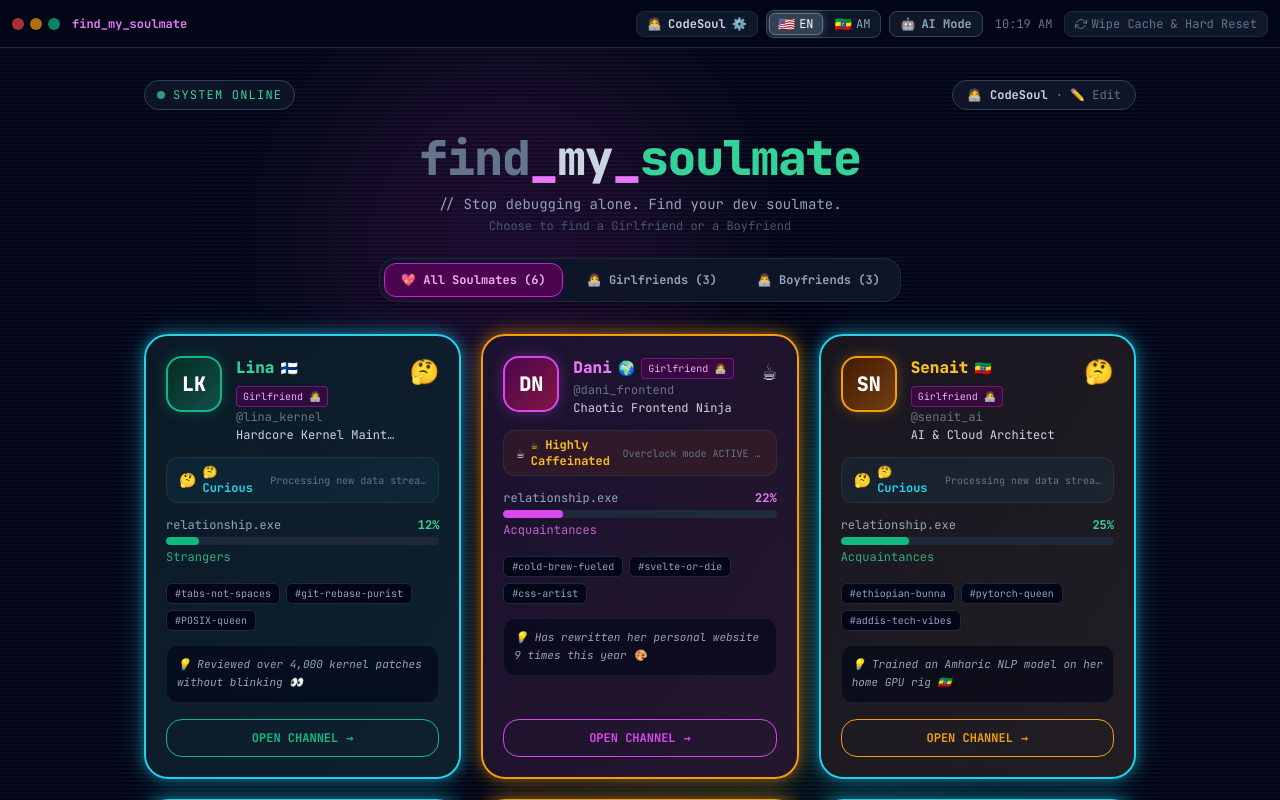
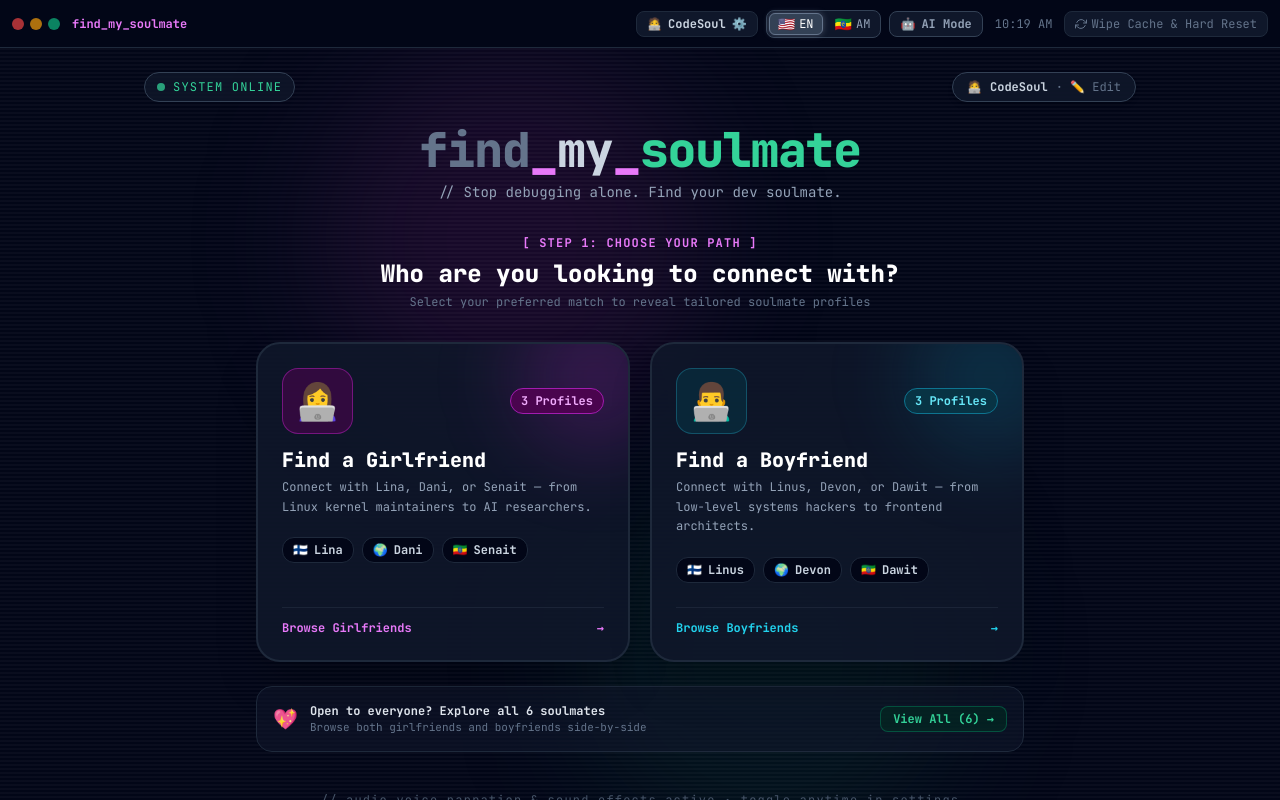
Before and after one commit to Lido01/find-my-soulmate, a React (Vite) app: page / in a window 1280 px wide. Built offline with nearby package versions, Linux system fonts and the light colour scheme.

Commit message:
feat(character): introduce category selection gate before displaying girlfriend or boyfriend cards

```diff
--- a/src/components/character/CharacterSelectScreen.jsx
+++ b/src/components/character/CharacterSelectScreen.jsx
@@ -1,5 +1,5 @@
 // ─────────────────────────────────────────────────────────────────────────────
-// CharacterSelectScreen.jsx — Girlfriend / Boyfriend Filter & Profile Setup
+// CharacterSelectScreen.jsx — Category Choice Gate First, then Roster
 // ─────────────────────────────────────────────────────────────────────────────
 
 import { useState } from 'react';
@@ -15,21 +15,33 @@ export default function CharacterSelectScreen({
   t,
   lang = "en",
 }) {
-  // Initial filter from user profile preference ('female', 'male', or 'all')
-  const [filter, setFilter] = useState(() => userProfile?.lookingFor || 'all');
+  // null = first gate screen (must choose Girlfriend or Boyfriend first)
+  // 'female' = Girlfriends list
+  // 'male' = Boyfriends list
+  // 'all' = All list
+  const [chosenCategory, setChosenCategory] = useState(null);
 
   // Support both Object and Array
   const charList = Array.isArray(allCharacters) ? allCharacters : Object.values(allCharacters || {});
 
-  // Filter based on selected tab
-  const filteredChars = charList.filter((c) => {
-    if (filter === 'female') return c.gender === 'female';
-    if (filter === 'male') return c.gender === 'male';
-    return true;
+  const girlfriends = charList.filter((c) => c.gender === 'female');
+  const boyfriends = charList.filter((c) => c.gender === 'male');
+
+  const activeRoster = charList.filter((c) => {
+    if (chosenCategory === 'female') return c.gender === 'female';
+    if (chosenCategory === 'male') return c.gender === 'male';
+    return true; // 'all'
   });
 
-  const femaleCount = charList.filter((c) => c.gender === 'female').length;
-  const maleCount = charList.filter((c) => c.gender === 'male').length;
+  function handleSelectCategory(cat) {
+    soundEngine.playRomanticChime();
+    setChosenCategory(cat);
+  }
+
+  function handleBackToGate() {
+    soundEngine.playHeartbeat();
+    setChosenCategory(null);
+  }
 
   return (
     <div className="relative min-h-screen bg-slate-950 flex flex-col overflow-y-auto">
@@ -47,7 +59,7 @@ export default function CharacterSelectScreen({
         <div className="absolute bottom-0 right-1/4 w-96 h-96 bg-emerald-900/20 rounded-full blur-3xl" />
       </div>
 
-      <div className="relative z-20 flex flex-col flex-1 items-center px-4 pt-8 pb-12 max-w-5xl mx-auto w-full">
+      <div className="relative z-20 flex flex-col flex-1 items-center px-4 pt-6 pb-12 max-w-5xl mx-auto w-full">
         {/* Top bar: System online + Edit profile badge */}
         <div className="w-full flex items-center justify-between mb-6">
           <div className="flex items-center gap-2 bg-slate-900/80 border border-slate-700 rounded-full px-3 py-1.5">
@@ -71,7 +83,7 @@ export default function CharacterSelectScreen({
         </div>
 
         {/* App title */}
-        <div className="text-center mb-3">
+        <div className="text-center mb-2">
           <h1 className="font-mono text-4xl md:text-5xl font-black tracking-tight">
             <span className="text-slate-500">find</span>
             <span className="text-fuchsia-400">_</span>
@@ -92,61 +104,207 @@ export default function CharacterSelectScreen({
         <p className="font-mono text-slate-400 text-sm mb-1 text-center">
           {t?.appSubtitle ?? "// Stop debugging alone. Find your dev soulmate."}
         </p>
-        <p className="font-mono text-slate-600 text-xs mb-6 text-center">
-          {lang === 'am' ? 'የሴት ጓደኛ ወይም የወንድ ጓደኛ ይምረጡ' : 'Choose to find a Girlfriend or a Boyfriend'}
+
+        {/* ═══════════════════════════════════════════════════════════════════
+            FIRST PAGE: GATE SCREEN (Choose Girlfriend or Boyfriend First!)
+            ═══════════════════════════════════════════════════════════════════ */}
+        {chosenCategory === null ? (
+          <div className="w-full max-w-3xl mt-6 animate-fade-in space-y-6">
+            <div className="text-center space-y-1">
+              <span className="font-mono text-xs text-fuchsia-400 font-bold uppercase tracking-widest">
+                [ Step 1: Choose Your Path ]
+              </span>
+              <h2 className="font-mono text-2xl font-black text-white">
+                {lang === 'am' ? 'ማንን ማግኘት ይፈልጋሉ?' : 'Who are you looking to connect with?'}
+              </h2>
+              <p className="font-mono text-xs text-slate-500">
+                {lang === 'am'
+                  ? 'መጀመሪያ ምርጫዎን ይምረጡ — ዝርዝሩ ወዲያው ይቀርብልዎታል'
+                  : 'Select your preferred match to reveal tailored soulmate profiles'}
               </p>
+            </div>
 
-        {/* Girlfriend / Boyfriend Filter Tabs */}
-        <div className="flex items-center gap-2 bg-slate-900/90 p-1 rounded-2xl border border-slate-800 mb-8 shadow-lg">
+            {/* 2 Big Gateway Choice Cards */}
+            <div className="grid grid-cols-1 md:grid-cols-2 gap-5 pt-2">
+              {/* Option A: Girlfriend */}
+              <div
+                onClick={() => handleSelectCategory('female')}
+                className="group relative rounded-3xl border-2 border-slate-800 hover:border-fuchsia-500 bg-slate-900/90 p-6 cursor-pointer transition-all duration-300 hover:scale-[1.03] shadow-2xl overflow-hidden flex flex-col justify-between"
+              >
+                {/* Glow accent */}
+                <div className="absolute -top-12 -right-12 w-40 h-40 bg-fuchsia-600/20 rounded-full blur-2xl group-hover:bg-fuchsia-600/35 transition-all" />
+
+                <div className="relative z-10 space-y-3">
+                  <div className="flex items-center justify-between">
+                    <span className="text-4xl p-3 rounded-2xl bg-fuchsia-950/60 border border-fuchsia-800/80 inline-block">
+                      👩‍💻
+                    </span>
+                    <span className="font-mono text-xs font-bold px-2.5 py-1 rounded-full bg-fuchsia-950 border border-fuchsia-700 text-fuchsia-300">
+                      {girlfriends.length} {lang === 'am' ? 'ጓደኞች' : 'Profiles'}
+                    </span>
+                  </div>
+
+                  <div>
+                    <h3 className="font-mono text-xl font-black text-white group-hover:text-fuchsia-300 transition-colors">
+                      {lang === 'am' ? 'የሴት ጓደኛ ፈልግ' : 'Find a Girlfriend'}
+                    </h3>
+                    <p className="font-mono text-xs text-slate-400 mt-1 leading-relaxed">
+                      {lang === 'am'
+                        ? 'ሊና (ከርነል ጠባቂ)፣ ዳኒ (ፊት-ኤንድ) እና ሰናይት (AI መሃንዲስ)'
+                        : 'Connect with Lina, Dani, or Senait — from Linux kernel maintainers to AI researchers.'}
+                    </p>
+                  </div>
+
+                  {/* Character preview avatars */}
+                  <div className="flex items-center gap-2 pt-2">
+                    {girlfriends.map((g) => (
+                      <div
+                        key={g.id}
+                        className="flex items-center gap-1.5 px-2.5 py-1 rounded-xl bg-slate-950 border border-slate-800 text-xs font-mono text-slate-300"
+                      >
+                        <span>{g.nationality}</span>
+                        <span className="font-bold">{g.name}</span>
+                      </div>
+                    ))}
+                  </div>
+                </div>
+
+                <div className="relative z-10 mt-6 pt-3 border-t border-slate-800/80 flex items-center justify-between text-fuchsia-400 font-mono text-xs font-bold group-hover:translate-x-1 transition-transform">
+                  <span>{lang === 'am' ? 'የሴት ጓደኞችን እይ' : 'Browse Girlfriends'}</span>
+                  <span>→</span>
+                </div>
+              </div>
+
+              {/* Option B: Boyfriend */}
+              <div
+                onClick={() => handleSelectCategory('male')}
+                className="group relative rounded-3xl border-2 border-slate-800 hover:border-cyan-500 bg-slate-900/90 p-6 cursor-pointer transition-all duration-300 hover:scale-[1.03] shadow-2xl overflow-hidden flex flex-col justify-between"
+              >
+                {/* Glow accent */}
+                <div className="absolute -top-12 -right-12 w-40 h-40 bg-cyan-600/20 rounded-full blur-2xl group-hover:bg-cyan-600/35 transition-all" />
+
+                <div className="relative z-10 space-y-3">
+                  <div className="flex items-center justify-between">
+                    <span className="text-4xl p-3 rounded-2xl bg-cyan-950/60 border border-cyan-800/80 inline-block">
+                      👨‍💻
+                    </span>
+                    <span className="font-mono text-xs font-bold px-2.5 py-1 rounded-full bg-cyan-950 border border-cyan-700 text-cyan-300">
+                      {boyfriends.length} {lang === 'am' ? 'ጓደኞች' : 'Profiles'}
+                    </span>
+                  </div>
+
+                  <div>
+                    <h3 className="font-mono text-xl font-black text-white group-hover:text-cyan-300 transition-colors">
+                      {lang === 'am' ? 'የወንድ ጓደኛ ፈልግ' : 'Find a Boyfriend'}
+                    </h3>
+                    <p className="font-mono text-xs text-slate-400 mt-1 leading-relaxed">
+                      {lang === 'am'
+                        ? 'ሊኑስ (ሲ/ከርነል)፣ ዴቮን (CSS አርቲስት) እና ዳዊት (Rust መሃንዲስ)'
+                        : 'Connect with Linus, Devon, or Dawit — from low-level systems hackers to frontend architects.'}
+                    </p>
+                  </div>
+
+                  {/* Character preview avatars */}
+                  <div className="flex items-center gap-2 pt-2">
+                    {boyfriends.map((b) => (
+                      <div
+                        key={b.id}
+                        className="flex items-center gap-1.5 px-2.5 py-1 rounded-xl bg-slate-950 border border-slate-800 text-xs font-mono text-slate-300"
+                      >
+                        <span>{b.nationality}</span>
+                        <span className="font-bold">{b.name}</span>
+                      </div>
+                    ))}
+                  </div>
+                </div>
+
+                <div className="relative z-10 mt-6 pt-3 border-t border-slate-800/80 flex items-center justify-between text-cyan-400 font-mono text-xs font-bold group-hover:translate-x-1 transition-transform">
+                  <span>{lang === 'am' ? 'የወንድ ጓደኞችን እይ' : 'Browse Boyfriends'}</span>
+                  <span>→</span>
+                </div>
+              </div>
+            </div>
+
+            {/* Option C: Explore Everyone */}
+            <div
+              onClick={() => handleSelectCategory('all')}
+              className="p-4 rounded-2xl border border-slate-800 hover:border-emerald-500/80 bg-slate-900/60 hover:bg-slate-900 cursor-pointer transition-all flex items-center justify-between font-mono text-xs"
+            >
+              <div className="flex items-center gap-3">
+                <span className="text-xl">💖</span>
+                <div>
+                  <span className="text-slate-200 font-bold">
+                    {lang === 'am' ? 'ሁሉንም 6 የነፍስ ጓደኞች በአንድ ላይ እይ' : 'Open to everyone? Explore all 6 soulmates'}
+                  </span>
+                  <p className="text-[11px] text-slate-500">
+                    {lang === 'am' ? 'ሙሉውን ዝርዝር በአንድ ጊዜ ለመቃኘት' : 'Browse both girlfriends and boyfriends side-by-side'}
+                  </p>
+                </div>
+              </div>
+              <span className="text-emerald-400 font-bold px-3 py-1 rounded-lg bg-emerald-950/60 border border-emerald-800/80">
+                {lang === 'am' ? 'ሁሉንም እይ' : 'View All'} ({charList.length}) →
+              </span>
+            </div>
+          </div>
+        ) : (
+          /* ═══════════════════════════════════════════════════════════════════
+             SECOND PAGE: TAILORED ROSTER (Shows ONLY after user chooses!)
+             ═══════════════════════════════════════════════════════════════════ */
+          <div className="w-full mt-4 animate-fade-in space-y-6">
+            {/* Navigation back to Gate & Filter Switcher */}
+            <div className="w-full flex flex-col sm:flex-row items-center justify-between gap-3 bg-slate-900/90 p-3 rounded-2xl border border-slate-800 shadow-lg">
               <button
                 type="button"
-            onClick={() => {
-              soundEngine.playHeartbeat();
-              setFilter('all');
-            }}
-            className={`font-mono text-xs font-bold px-4 py-2 rounded-xl transition-all ${
-              filter === 'all'
+                onClick={handleBackToGate}
+                className="font-mono text-xs text-slate-400 hover:text-white px-3 py-1.5 rounded-xl border border-slate-800 hover:bg-slate-800 flex items-center gap-1.5 transition-colors"
+              >
+                <span>←</span>
+                <span>{lang === 'am' ? 'ወደ ምርጫ መመለሻ' : 'Back to Category Choice'}</span>
+              </button>
+
+              {/* Filter Tabs */}
+              <div className="flex items-center gap-1.5">
+                <button
+                  type="button"
+                  onClick={() => handleSelectCategory('female')}
+                  className={`font-mono text-xs font-bold px-3 py-1.5 rounded-xl transition-all ${
+                    chosenCategory === 'female'
                       ? 'bg-fuchsia-950 border border-fuchsia-600 text-fuchsia-300 shadow-md shadow-fuchsia-950/50'
                       : 'text-slate-400 hover:text-white'
                   }`}
                 >
-            💖 {lang === 'am' ? 'ሁሉንም' : 'All Soulmates'} ({charList.length})
+                  👩‍💻 {lang === 'am' ? 'የሴት ጓደኛ' : 'Girlfriends'} ({girlfriends.length})
                 </button>
 
                 <button
                   type="button"
-            onClick={() => {
-              soundEngine.playHeartbeat();
-              setFilter('female');
-            }}
-            className={`font-mono text-xs font-bold px-4 py-2 rounded-xl transition-all ${
-              filter === 'female'
+                  onClick={() => handleSelectCategory('male')}
+                  className={`font-mono text-xs font-bold px-3 py-1.5 rounded-xl transition-all ${
+                    chosenCategory === 'male'
+                      ? 'bg-cyan-950 border border-cyan-600 text-cyan-300 shadow-md shadow-cyan-950/50'
+                      : 'text-slate-400 hover:text-white'
+                  }`}
+                >
+                  👨‍💻 {lang === 'am' ? 'የወንድ ጓደኛ' : 'Boyfriends'} ({boyfriends.length})
+                </button>
+
+                <button
+                  type="button"
+                  onClick={() => handleSelectCategory('all')}
+                  className={`font-mono text-xs font-bold px-3 py-1.5 rounded-xl transition-all ${
+                    chosenCategory === 'all'
                       ? 'bg-emerald-950 border border-emerald-600 text-emerald-300 shadow-md shadow-emerald-950/50'
                       : 'text-slate-400 hover:text-white'
                   }`}
                 >
-            👩‍💻 {lang === 'am' ? 'የሴት ጓደኛ' : 'Girlfriends'} ({femaleCount})
-          </button>
-
-          <button
-            type="button"
-            onClick={() => {
-              soundEngine.playHeartbeat();
-              setFilter('male');
-            }}
-            className={`font-mono text-xs font-bold px-4 py-2 rounded-xl transition-all ${
-              filter === 'male'
-                ? 'bg-cyan-950 border border-cyan-600 text-cyan-300 shadow-md shadow-cyan-950/50'
-                : 'text-slate-400 hover:text-white'
-            }`}
-          >
-            👨‍💻 {lang === 'am' ? 'የወንድ ጓደኛ' : 'Boyfriends'} ({maleCount})
+                  💖 {lang === 'am' ? 'ሁሉንም' : 'All'} ({charList.length})
                 </button>
               </div>
+            </div>
 
-        {/* Character cards grid */}
+            {/* Character Cards Grid */}
             <div className="w-full grid grid-cols-1 md:grid-cols-2 lg:grid-cols-3 gap-5">
-          {filteredChars.map((character) => (
+              {activeRoster.map((character) => (
                 <CharacterCard
                   key={character.id}
                   character={character}
@@ -160,6 +318,8 @@ export default function CharacterSelectScreen({
                 />
               ))}
             </div>
+          </div>
+        )}
 
         {/* Bottom hint */}
         <p className="font-mono text-xs text-slate-600 mt-10 tracking-widest text-center">
```
Lines whose indentation alone changed are shown as unchanged.
